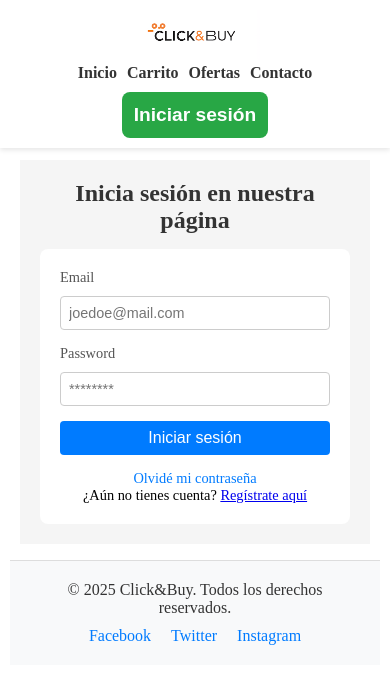
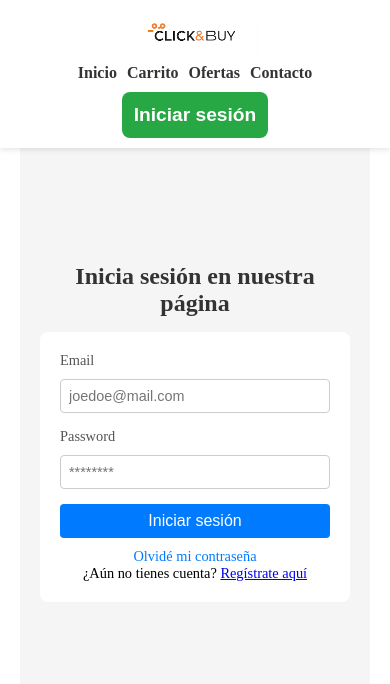
Before and after one commit to adriandev-bit/UTN_PWA_FEBRERO_TN_FULLSTACK---Ecommerce---Frontend, a React (Vite) app: page / in a window 390 px wide. Shown: the top 684 px of the page. Built offline with nearby package versions, Linux system fonts and the light colour scheme.

Commit message:
Primer commit de mi frontend

```diff
--- a/src/Screens/Header.jsx
+++ b/src/Screens/Header.jsx
@@ -12,8 +12,8 @@ const Header = () => {
   const handleLogout = () => {
     sessionStorage.removeItem("authorization_token");
     sessionStorage.removeItem("username");
-    navigate("/login");
-    window.location.reload();  // Recarga la página
+    navigate("/login", { replace: true });  // Redirige a login sin recargar
+
   };
 
   const handleLogin = () => {
--- a/src/Screens/css/LoginScreen.css
+++ b/src/Screens/css/LoginScreen.css
@@ -90,21 +90,25 @@
 
 @media screen and (max-width: 400px) and (max-height: 866px) {
   .login-container {
+    display: flex;
+    flex-direction: column;
+
+    height: 100vh;
     padding: 20px;
-      height: auto; /* Permite que el contenido se ajuste mejor */
-      margin-top: 90px;
+    margin-top: -60px;
   }
 
   .login-title {
     font-size: 1.5rem;
     text-align: center;
-      margin-bottom: 15px;
+    margin-bottom: 10px; /* Reducido el margen inferior */
   }
 
   .login-form {
     padding: 20px;
     max-width: 100%;
-      box-shadow: none; /* Evita sombras fuertes en pantallas pequeñas */
+    box-shadow: none;
+    margin-top: 5px; /* Agregado margen superior pequeño para reducir la separación */
   }
 
   .input-container {
@@ -138,4 +142,8 @@
   .reset-password-link {
     font-size: 0.9rem;
   }
+
+  footer {
+    margin-top: auto;
   }
+}
--- a/src/Screens/css/RegisterScreen.css
+++ b/src/Screens/css/RegisterScreen.css
@@ -78,21 +78,24 @@
 
 @media screen and (max-width: 400px) and (max-height: 866px) {
   .register-container {
+    display: flex;
+    flex-direction: column;
+    height: 100vh;
     padding: 20px;
-      height: auto; /* Ajuste automático para evitar problemas con 100vh */
-      margin-top: 90px;
+    margin-top: -60px;
   }
 
   .register-title {
     font-size: 1.5rem;
     text-align: center;
-      margin-bottom: 15px;
+    margin-bottom: 10px; /* Reducido el margen inferior */
   }
 
   .register-form {
     padding: 20px;
     max-width: 100%;
-      box-shadow: none; /* Evita sombras fuertes en pantallas pequeñas */
+    box-shadow: none;
+    margin-top: 5px; /* Agregado margen superior pequeño para reducir la separación */
   }
 
   .input-container {
@@ -122,4 +125,8 @@
   .login-link {
     font-size: 0.9rem;
   }
+
+  footer {
+    margin-top: auto;
   }
+}
--- a/src/Screens/css/ResetPasswordScreen.css
+++ b/src/Screens/css/ResetPasswordScreen.css
@@ -91,21 +91,25 @@
 
 @media screen and (max-width: 400px) and (max-height: 866px) {
   .reset-password-container {
+    display: flex;
+    flex-direction: column;
+    height: 100vh; /* Ajuste dinámico para ocupar toda la altura */
     padding: 20px;
-      height: auto; /* Evita problemas con 100vh */
-      margin-top: 90px;
+
+    margin-top: -60px; /* Eliminado el margen superior para evitar el desplazamiento */
   }
 
   .title {
     font-size: 1.5rem;
     text-align: center;
-      margin-bottom: 15px;
+    margin-bottom: 5px; /* Reducido el margen inferior */
   }
 
   .reset-form {
     padding: 20px;
     max-width: 100%;
-      box-shadow: none; /* Diseño más limpio en móviles */
+    box-shadow: none; /* Diseño limpio sin sombras */
+    margin-top: 5px; /* Pequeño margen entre el título y el formulario */
   }
 
   .input-container {
@@ -128,11 +132,15 @@
   }
 
   .links {
-      margin-top: 15px;
+    margin-top: 10px; /* Reducido el margen superior entre los enlaces */
     font-size: 0.9rem;
   }
 
   .link {
     font-size: 0.9rem;
   }
+
+  footer {
+    margin-top: auto;
   }
+}
```
Lines whose indentation alone changed are shown as unchanged.
